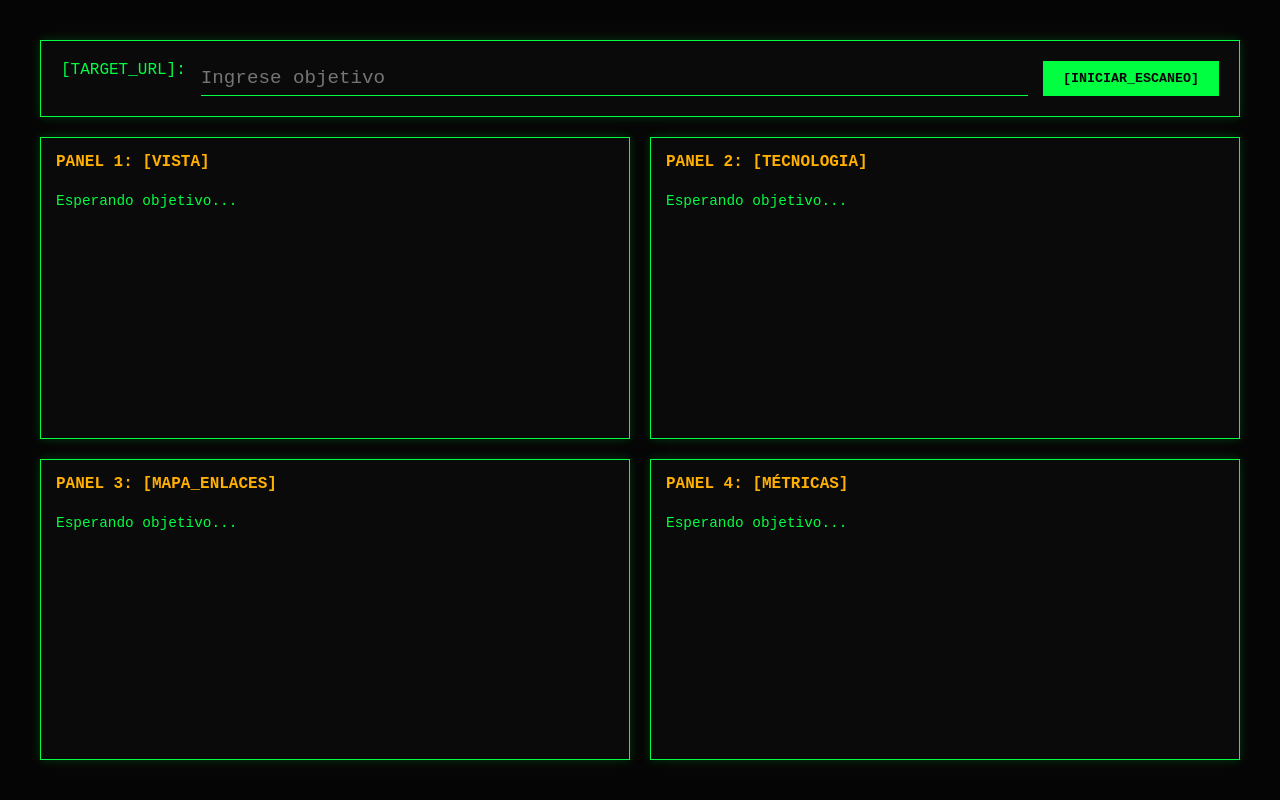
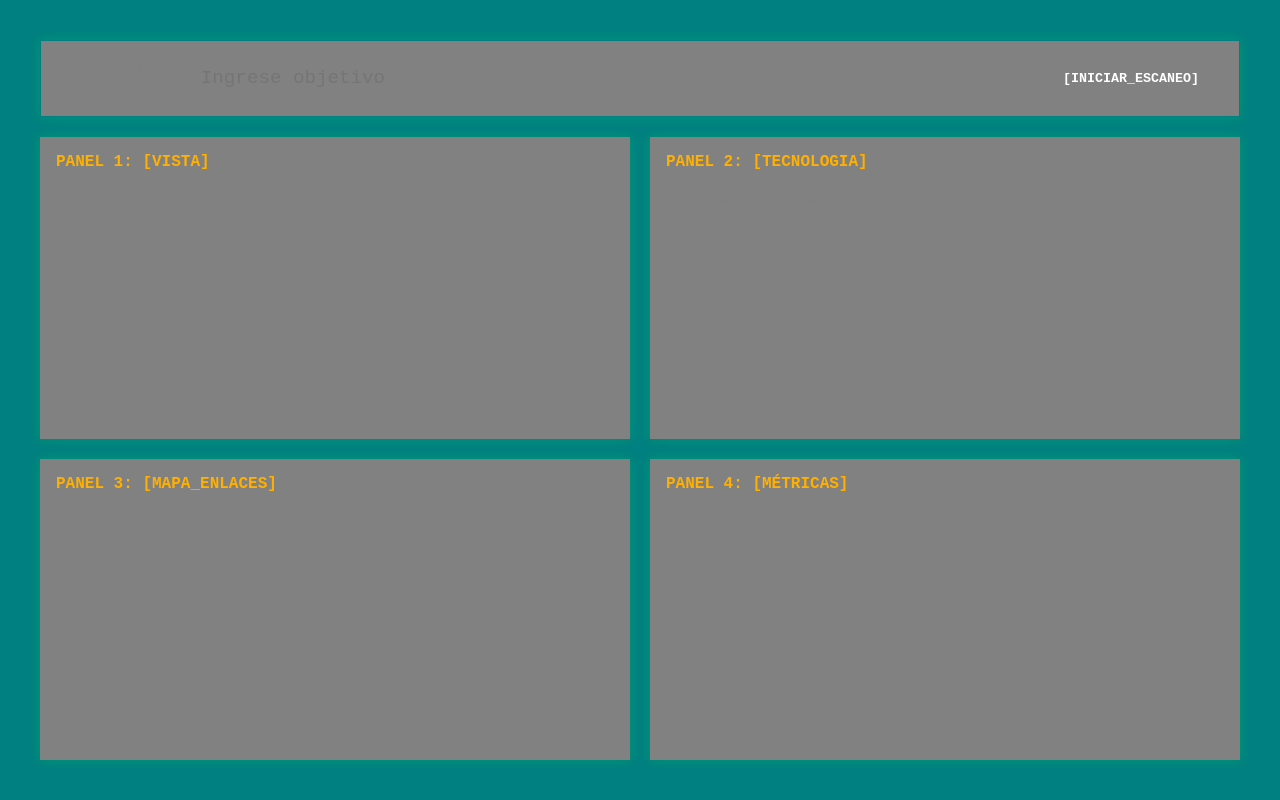
Before and after one commit to Nico-Kelly/target-analyzer, a website: page index.html in a window 1280 px wide. Drawn offline with Linux system fonts and the light colour scheme.

Commit message:
style(concept): concept of another color styles

```diff
--- a/style.css
+++ b/style.css
@@ -1,8 +1,8 @@
 :root {
-    --fondo-absoluto: #050505;
-    --color-terminal: #00ff41;
+    --fondo-absoluto: #008080;
+    --color-terminal: #818181;
     --color-alerta: #ffb000;
-    --borde-panel: 1px solid #00ff41;
+    --borde-panel: 1px solid #818181;
     --sombra-neon: 0 0 10px rgba(0,255,65,0.2);
 }
 
@@ -37,7 +37,8 @@ body {
     padding: 20px;
     border: var(--borde-panel);
     box-shadow: var(--sombra-neon);
-    background-color: #0a0a0a;
+    background-color: #818181;
+    border: 1px #008080 solid;
 }
 
 .consola-input input {
@@ -52,7 +53,7 @@ body {
 
 .consola-input button {
     background-color: var(--color-terminal);
-    color: var(--fondo-absoluto);
+    color: white;
     border: none;
     padding: 10px 20px;
     font-weight: bold;
@@ -78,7 +79,7 @@ body {
 
 .panel {
     border: var(--borde-panel);
-    background-color: #0a0a0a;
+    background-color: #818181;
     display: flex;
     flex-direction: column;
     padding: 15px;
```
